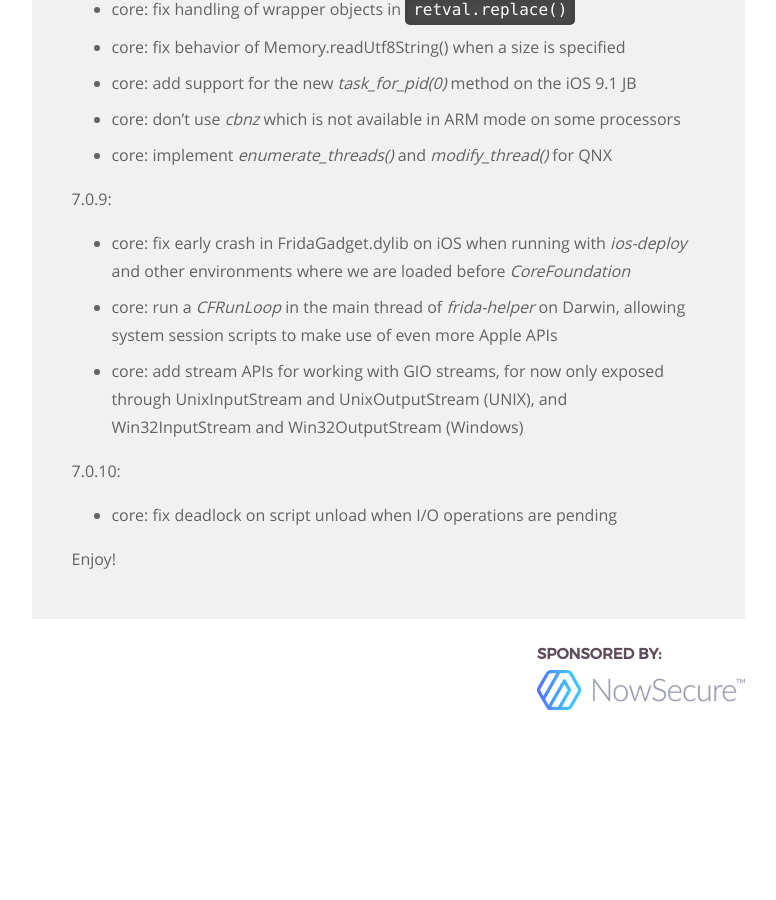
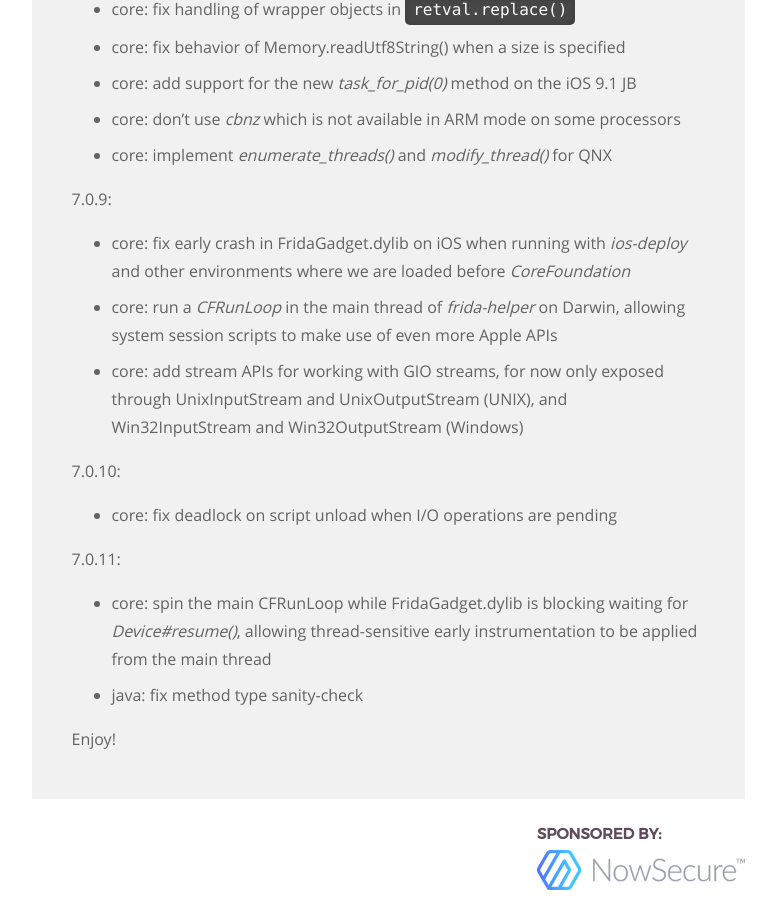
Before and after one commit to frida/frida-website, a Jekyll site: the page built from _posts/2016-02-24-frida-7-0-released.markdown, in a window 1280 px wide and 900 px high, scrolled down 1856 px. Shown: the whole window, without its empty margins (364-1140 px from the left). Built offline with Jekyll 4.4.1, drawn with Linux system fonts in a browser that asks for light colours; before the commit the page ends 2576 px from its top, so only the background shows below that.

Commit message:
Add release notes for 7.0.11

```diff
--- a/_posts/2016-02-24-frida-7-0-released.markdown
+++ b/_posts/2016-02-24-frida-7-0-released.markdown
@@ -90,4 +90,11 @@ So in closing, here's a summary of the changes:
 
 - core: fix deadlock on script unload when I/O operations are pending
 
+7.0.11:
+
+- core: spin the main CFRunLoop while FridaGadget.dylib is blocking waiting for
+        *Device#resume()*, allowing thread-sensitive early instrumentation to be
+        applied from the main thread
+- java: fix method type sanity-check
+
 Enjoy!
```
